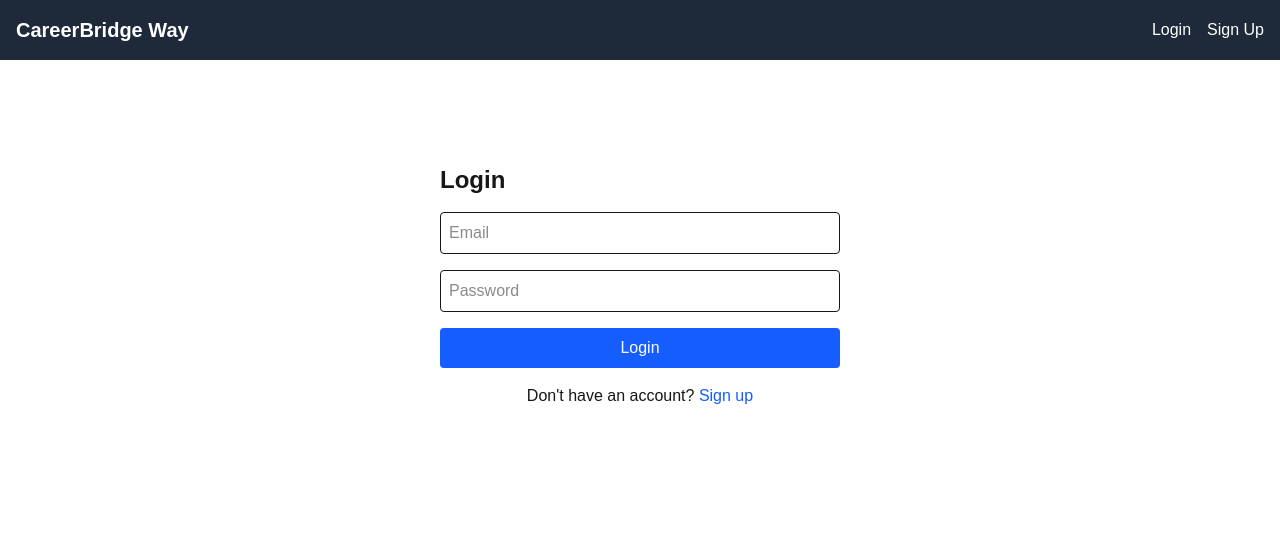
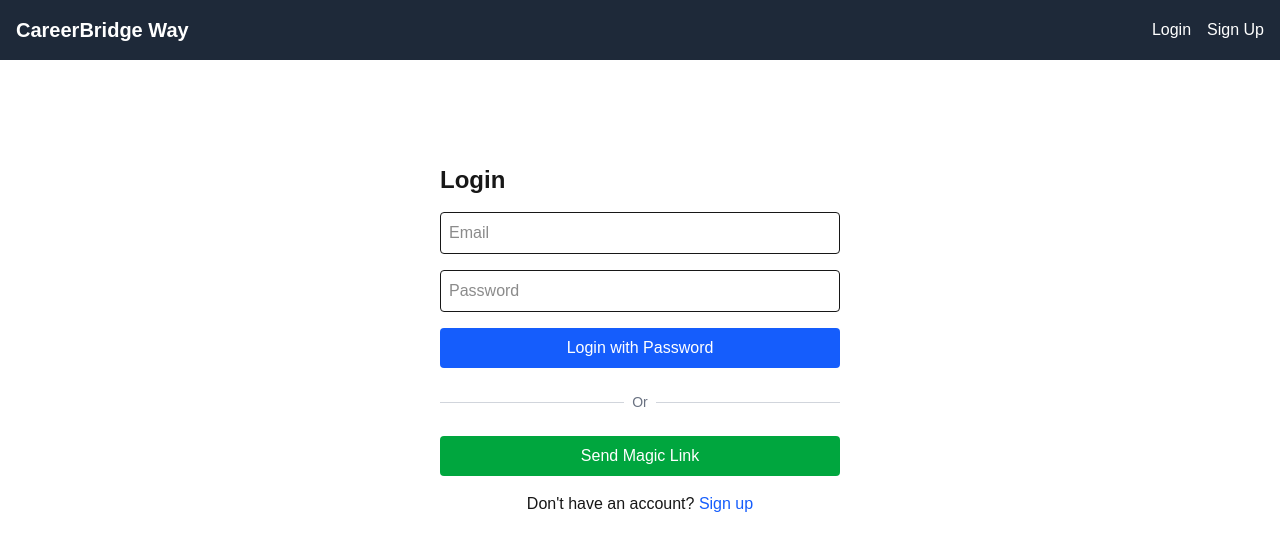
Before and after one commit to Nor2066/careerbridge-way, a Next.js app: page /login in a window 1280 px wide. Shown: the top 550 px of the page. Built offline with nearby package versions, Linux system fonts and the light colour scheme; no server answers.

Commit message:
magic link

```diff
--- /dev/null
+++ b/app/api/auth/magic-link/route.ts
@@ -0,0 +1,30 @@
+import { NextResponse } from 'next/server';
+import { supabaseServer } from '@/lib/supabase-server';
+
+export async function POST(request: Request) {
+  try {
+    const { email } = await request.json();
+
+    if (!email) {
+      return NextResponse.json({ error: 'Email is required' }, { status: 400 });
+    }
+
+    // Send magic link
+    const { error } = await supabaseServer.auth.signInWithOtp({
+      email,
+      options: {
+        emailRedirectTo: `${process.env.NEXT_PUBLIC_URL}/auth/callback`,
+      },
+    });
+
+    if (error) {
+      console.error('Magic link error:', error);
+      return NextResponse.json({ error: error.message }, { status: 400 });
+    }
+
+    return NextResponse.json({ success: true });
+  } catch (err) {
+    console.error(err);
+    return NextResponse.json({ error: 'Internal server error' }, { status: 500 });
+  }
+}
--- /dev/null
+++ b/app/auth/callback/route.ts
@@ -0,0 +1,15 @@
+import { NextResponse } from 'next/server';
+import { supabaseServer } from '@/lib/supabase-server';
+
+export async function GET(request: Request) {
+  const requestUrl = new URL(request.url);
+  const code = requestUrl.searchParams.get('code');
+
+  if (code) {
+    // Exchange code for session
+    await supabaseServer.auth.exchangeCodeForSession(code);
+  }
+
+  // Redirect to home page after successful login
+  return NextResponse.redirect(new URL('/', requestUrl.origin));
+}
--- a/app/login/page.tsx
+++ b/app/login/page.tsx
@@ -8,23 +8,58 @@ export default function LoginPage() {
   const [email, setEmail] = useState('');
   const [password, setPassword] = useState('');
   const [error, setError] = useState('');
+  const [message, setMessage] = useState('');
+  const [loading, setLoading] = useState(false);
   const { signIn } = useAuth();
   const router = useRouter();
 
+  // Password login
   const handleSubmit = async (e: React.FormEvent) => {
     e.preventDefault();
     setError('');
+    setMessage('');
     try {
       await signIn(email, password);
-      router.push('/'); // redirect to home after login
+      router.push('/');
     } catch (err) {
       setError('Invalid email or password');
+    }
+  };
+
+  // Magic link login
+  const handleMagicLink = async (e: React.FormEvent) => {
+    e.preventDefault();
+    if (!email) {
+      setError('Please enter your email address');
+      return;
+    }
+    setError('');
+    setMessage('');
+    setLoading(true);
+    try {
+      const res = await fetch('/api/auth/magic-link', {
+        method: 'POST',
+        headers: { 'Content-Type': 'application/json' },
+        body: JSON.stringify({ email }),
+      });
+      if (res.ok) {
+        setMessage('Check your email for the login link!');
+      } else {
+        const data = await res.json();
+        setError(data.error || 'Failed to send magic link');
+      }
+    } catch {
+      setError('Network error. Please try again.');
+    } finally {
+      setLoading(false);
     }
   };
 
   return (
     <div className="max-w-md mx-auto p-6 mt-20">
       <h1 className="text-2xl font-bold">Login</h1>
+
+      {/* Password form */}
       <form onSubmit={handleSubmit} className="mt-4 space-y-4">
         <input
           type="email"
@@ -47,10 +82,31 @@ export default function LoginPage() {
           required
         />
         {error && <p className="text-red-500">{error}</p>}
+        {message && <p className="text-green-600">{message}</p>}
         <button type="submit" className="w-full p-2 bg-blue-600 text-white rounded">
-          Login
+          Login with Password
         </button>
       </form>
+
+      {/* Divider */}
+      <div className="relative my-6">
+        <div className="absolute inset-0 flex items-center">
+          <div className="w-full border-t border-gray-300"></div>
+        </div>
+        <div className="relative flex justify-center text-sm">
+          <span className="px-2 bg-white text-gray-500">Or</span>
+        </div>
+      </div>
+
+      {/* Magic link button */}
+      <button
+        onClick={handleMagicLink}
+        disabled={loading}
+        className="w-full p-2 bg-green-600 text-white rounded hover:bg-green-700 disabled:opacity-50"
+      >
+        {loading ? 'Sending...' : 'Send Magic Link'}
+      </button>
+
       <p className="mt-4 text-center">
         Don't have an account? <a href="/signup" className="text-blue-600">Sign up</a>
       </p>
--- /dev/null
+++ b/lib/supabase-server.ts
@@ -0,0 +1,12 @@
+import { createClient } from '@supabase/supabase-js';
+
+// Use service role key on server (never exposed to browser)
+const supabaseUrl = process.env.NEXT_PUBLIC_SUPABASE_URL!;
+const serviceRoleKey = process.env.SUPABASE_SERVICE_ROLE_KEY!;
+
+export const supabaseServer = createClient(supabaseUrl, serviceRoleKey, {
+  auth: {
+    autoRefreshToken: false,
+    persistSession: false,
+  },
+});
```
